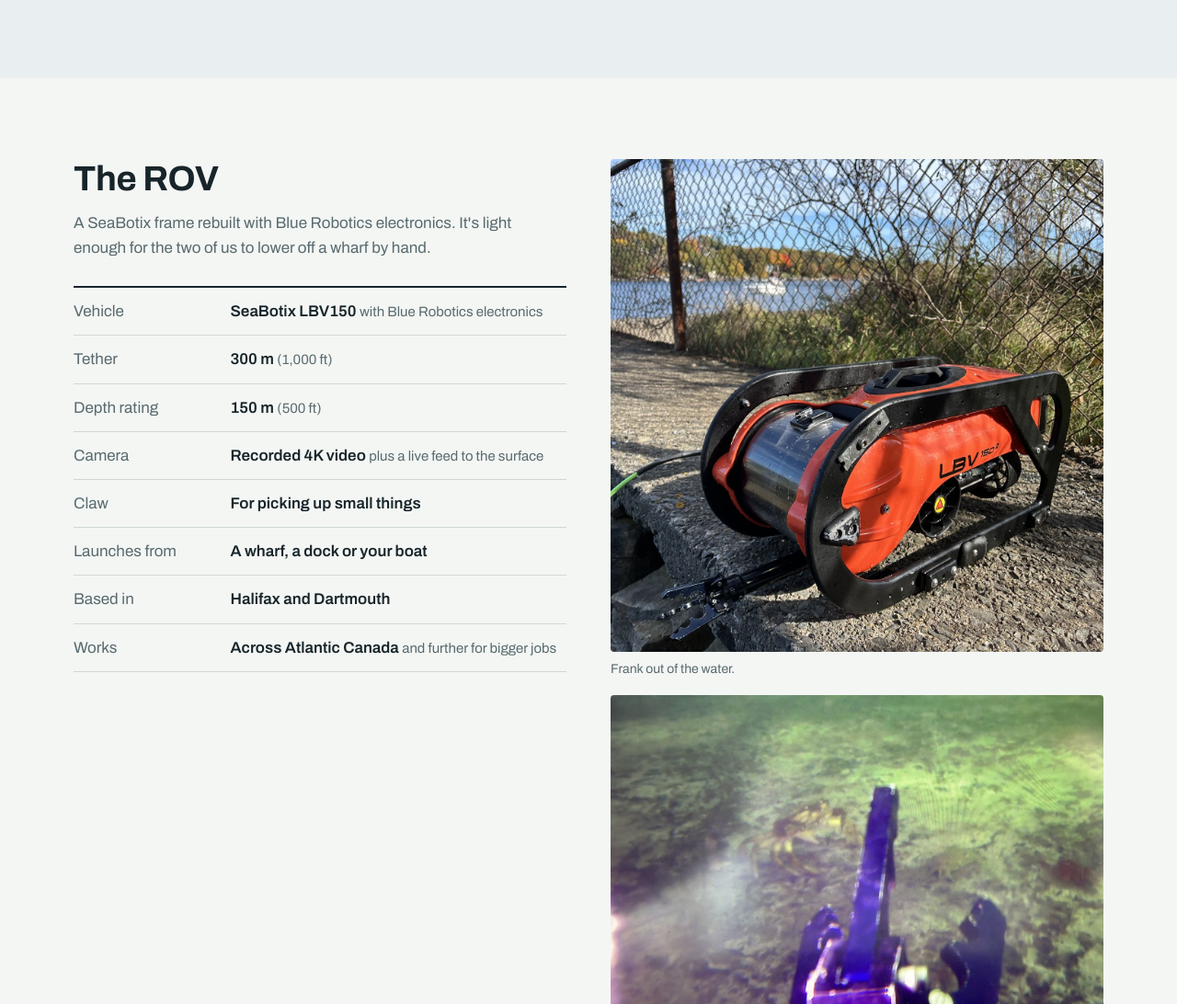
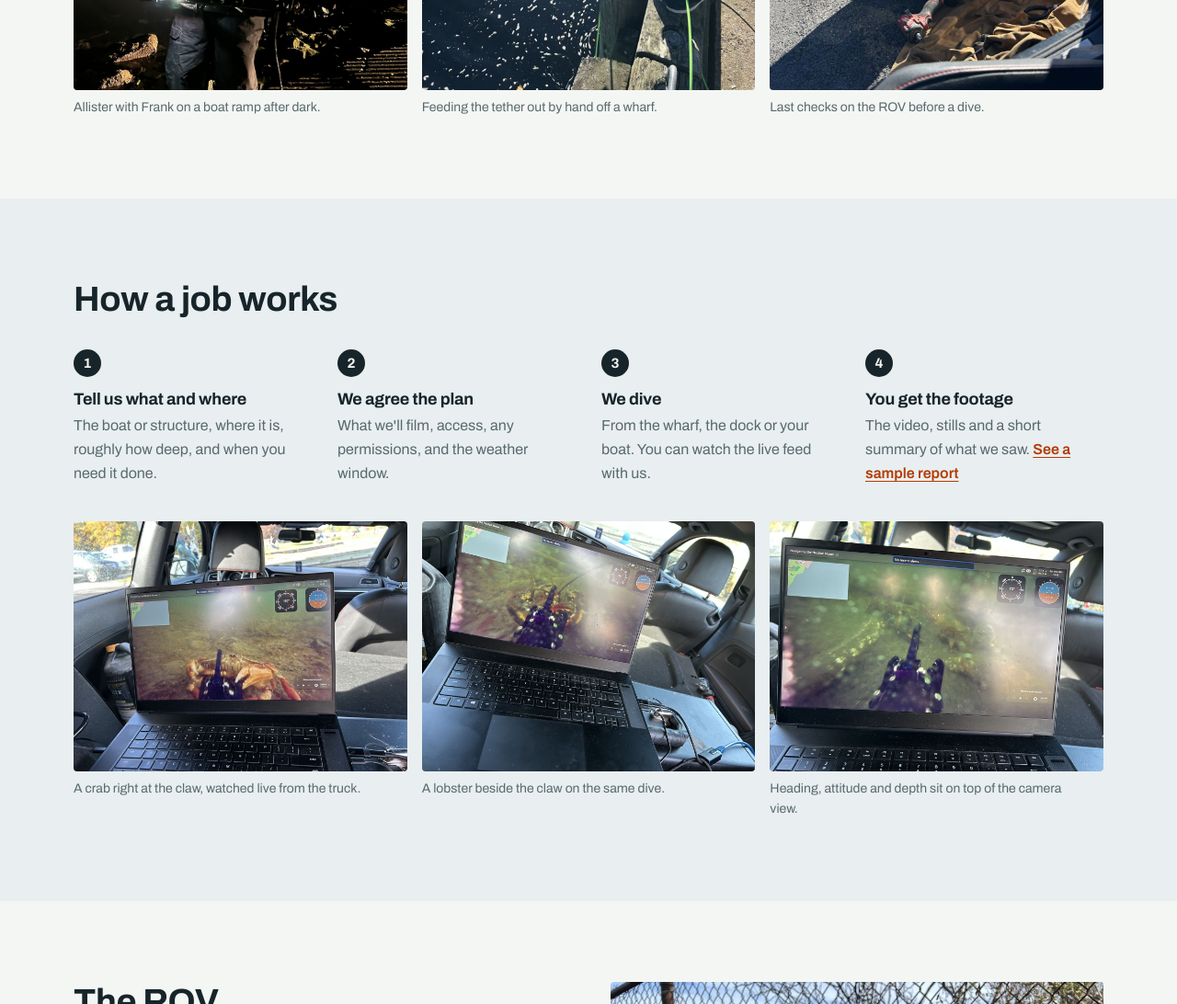
Before and after one commit to allister08/Cleancurrent.ca, a plain HTML site: page about/index.html in a window 1280 px wide. Shown: the part 1845-2937 px from the top of the page at 92% size. Drawn offline with Linux system fonts and the light colour scheme.

Commit message:
Add Becca's photos to the About page
Night shot with the ROV, launching off a wharf, prepping the ROV, and three live-feed shots in How a job works.

Co-Authored-By: Claude Opus 5.5 <noreply@anthropic.com>
Claude-Session: https://claude.ai/code/session_01DE12PJWH4RQbigWDnSieVk

```diff
--- a/about/index.html
+++ b/about/index.html
@@ -64,6 +64,11 @@
       <figure><img src="/assets/img/night-launch.jpg" alt="The ROV on a boat ramp at night with its lights on" loading="lazy"><figcaption>Launching off a boat ramp after dark. The ROV has its own lights.</figcaption></figure>
       <figure><img src="/assets/img/rov-at-wharf-wide.jpg" alt="The orange ROV at the surface beside a concrete wharf" loading="lazy"><figcaption>Frank at the surface beside a wharf in Halifax Harbour, October 2026.</figcaption></figure>
     </div>
+    <div class="wrap snaps tall">
+      <figure><img src="/assets/img/allister-night.jpg" alt="Allister holding the ROV on a boat ramp at night, its lights on" loading="lazy" width="1050" height="1400"><figcaption>Allister with Frank on a boat ramp after dark.</figcaption></figure>
+      <figure><img src="/assets/img/lowering-tether.jpg" alt="Allister feeding the green tether off a wooden wharf into sunlit water" loading="lazy" width="1050" height="1400"><figcaption>Feeding the tether out by hand off a wharf.</figcaption></figure>
+      <figure><img src="/assets/img/prepping-rov.jpg" alt="Allister kneeling in a parking lot working on the ROV with a screwdriver" loading="lazy" width="1050" height="1400"><figcaption>Last checks on the ROV before a dive.</figcaption></figure>
+    </div>
   </section>
 
   <section class="tint" id="how">
@@ -75,6 +80,11 @@
         <li><span class="n">3</span><h3>We dive</h3><p>From the wharf, the dock or your boat. You can watch the live feed with us.</p></li>
         <li><span class="n">4</span><h3>You get the footage</h3><p>The video, stills and a short summary of what we saw. <a href="/sample-report.html">See a sample report</a></p></li>
       </ol>
+      <div class="snaps feed">
+        <figure><img src="/assets/img/live-feed-crab.jpg" alt="Laptop in a truck showing the ROV camera with a crab right at the claw" loading="lazy" width="1400" height="1050"><figcaption>A crab right at the claw, watched live from the truck.</figcaption></figure>
+        <figure><img src="/assets/img/live-feed-lobster.jpg" alt="Laptop showing the ROV camera with a lobster beside the claw" loading="lazy" width="1400" height="1050"><figcaption>A lobster beside the claw on the same dive.</figcaption></figure>
+        <figure><img src="/assets/img/live-feed-truck.jpg" alt="Laptop screen showing the camera view with compass, attitude and depth on top" loading="lazy" width="1400" height="1050"><figcaption>Heading, attitude and depth sit on top of the camera view.</figcaption></figure>
+      </div>
     </div>
   </section>
 
--- a/assets/css/site.css
+++ b/assets/css/site.css
@@ -57,8 +57,14 @@ main>section.hero{padding-block:0}
 .people span{color:var(--muted)}
 .people a{color:var(--orange-ink);font-weight:600}
 .snaps{margin-top:56px;display:grid;grid-template-columns:1.1fr 1fr 1.3fr;gap:16px;align-items:start}
-.snaps img{width:100%;aspect-ratio:4/3;object-fit:cover;border-radius:4px}
+.snaps img{width:100%;height:auto;aspect-ratio:4/3;object-fit:cover;border-radius:4px}
 .snaps figure:nth-child(2) img{aspect-ratio:1/1}
+.snaps.tall,.snaps.feed{grid-template-columns:repeat(3,1fr)}
+.snaps.tall{margin-top:16px}
+.snaps.tall img{aspect-ratio:3/4}
+.snaps.feed{margin-top:40px}
+.snaps.tall figure:nth-child(2) img{aspect-ratio:3/4}
+.snaps.feed figure:nth-child(2) img{aspect-ratio:4/3}
 .snaps figcaption{margin-top:8px;font-size:14px;color:var(--muted);max-width:40ch}
 
 /* footage */
@@ -194,7 +200,7 @@ dd small{font-weight:400;color:var(--muted);font-size:15px}
 
   .hero .label{display:none}
   .hero .wrap{padding-block:110px 32px}
-  .gallery,.snaps{grid-template-columns:1fr}
+  .gallery,.snaps,.snaps.tall,.snaps.feed{grid-template-columns:1fr}
   .snaps figure:nth-child(2) img{aspect-ratio:4/3}
   .tile.feature{grid-column:auto;aspect-ratio:16/9}
   .people div{grid-template-columns:1fr;gap:2px}
```
Also changed, not shown: assets/img/allister-night.jpg (added), assets/img/live-feed-crab.jpg (added), assets/img/live-feed-lobster.jpg (added), assets/img/live-feed-truck.jpg (added), assets/img/lowering-tether.jpg (added), assets/img/prepping-rov.jpg (added).
